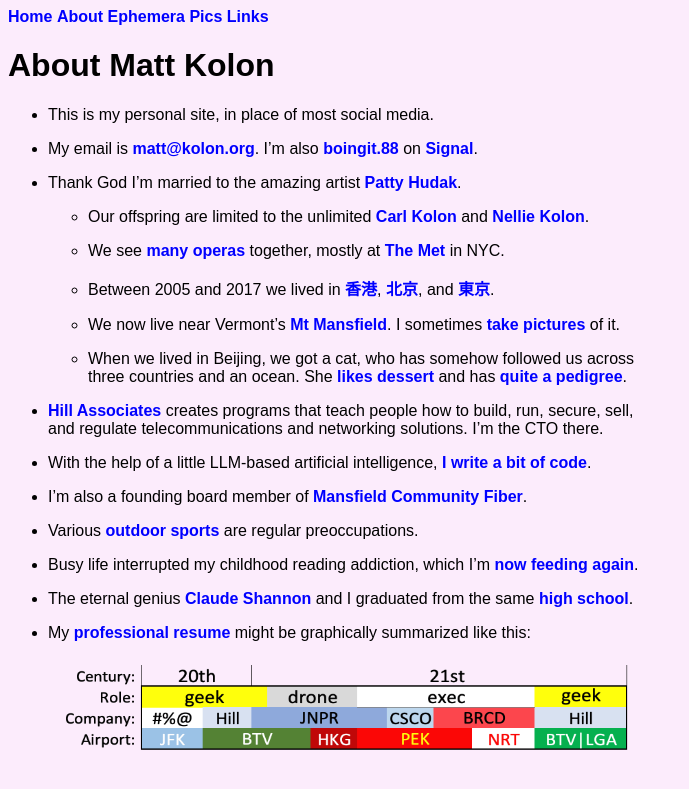
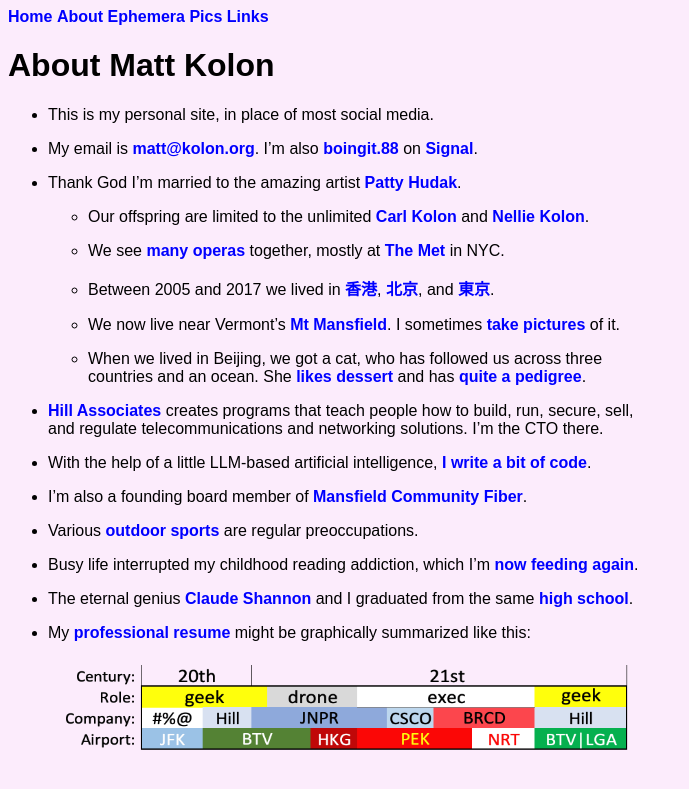
Before and after one commit to mkolon/mattkolon.com, a Jekyll site: the page built from about.md, in a window 1280 px wide. Shown: the top 789 px of the page, without its empty margins (0-689 px from the left). Built offline with Jekyll 4.4.1, drawn with Linux system fonts in a browser that asks for light colours.

```diff
--- a/about.md
+++ b/about.md
@@ -20,7 +20,7 @@
 
     - We now live near Vermont's [**Mt Mansfield**](https://en.wikipedia.org/wiki/Mount_Mansfield){:target="_blank"}. I sometimes [**take pictures**](https://photos.app.goo.gl/5XAN8cZtD3x7Abu79){:target="_blank"} of it.
 
-    - When we lived in Beijing, we got a cat, who has somehow followed us across<br>three countries and an ocean. She [likes dessert](/assets/kiki.mov) and has [quite a pedigree](/assets/kiki.png).
+    - When we lived in Beijing, we got a cat, who has followed us across three<br>countries and an ocean. She [likes dessert](/assets/kiki.mov) and has [quite a pedigree](/assets/kiki.png).
 
 - [**Hill Associates**](https://www.hillvt.com/){:target="_blank"} creates programs that teach people how to build, run, secure, sell,<br>and regulate telecommunications and networking solutions. I'm the CTO there.
 
```
